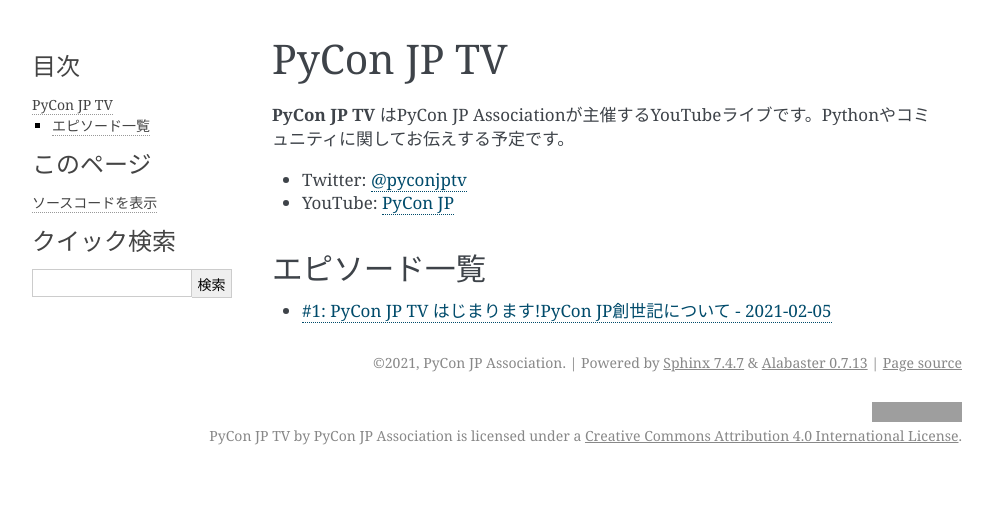
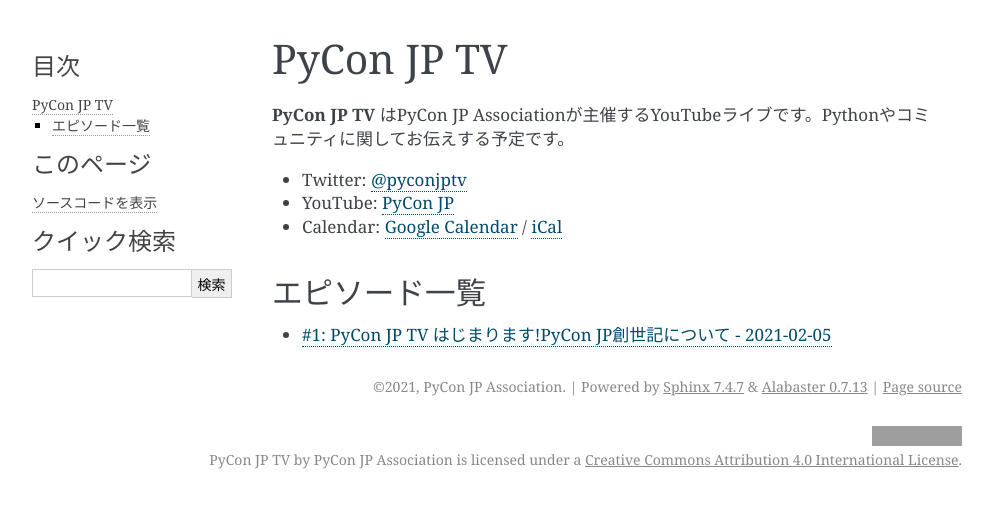
Before and after one commit to pyconjp/tv.pycon.jp, a Sphinx documentation site: the page built from source/index.rst, in a window 1280 px wide. Shown: the top 508 px of the page, without its empty margins (148-1141 px from the left). Built offline with Sphinx 7.4.7, drawn with Linux system fonts in a browser that asks for light colours; grey boxes are pictures that could not be loaded.

Commit message:
add calendar link

```diff
--- a/source/index.rst
+++ b/source/index.rst
@@ -5,6 +5,7 @@
 
 * Twitter: `@pyconjptv <https://twitter.com/pyconjptv>`_
 * YouTube: `PyCon JP <https://www.youtube.com/user/PyConJP>`_
+* Calendar: `Google Calendar <https://calendar.google.com/calendar/embed?src=tv%40pycon.jp&ctz=Asia%2FTokyo>`_ / `iCal <https://calendar.google.com/calendar/ical/tv%40pycon.jp/public/basic.ics>`_
 
 エピソード一覧
 ==============
```
